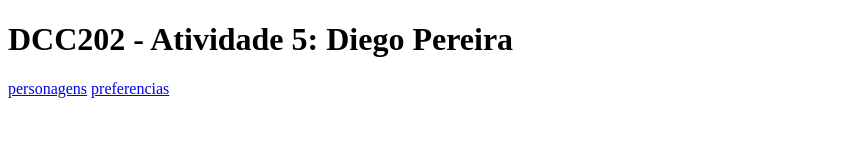
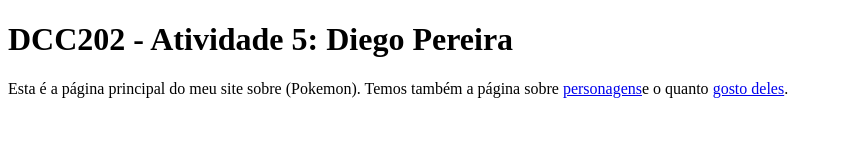
Before and after one commit to ufjf-dcc202/ufjf-dcc202-2023-3-a-atv5-DiegoPereira11, a website: page index.html in a window 1280 px wide. Shown: the whole page, without its empty margins (0-843 px from the left). Drawn offline with Linux system fonts and the light colour scheme.

Commit message:
modifica o paragrafo

```diff
--- a/index.html
+++ b/index.html
@@ -9,8 +9,9 @@
     <main>
         <h1>DCC202 - Atividade 5: Diego Pereira</h1>
         <p>
-            <a href="personagens.html">personagens</a>
-            <a href="preferencias.html">preferencias</a>
+            Esta é a página principal do meu site sobre (Pokemon). Temos também a página sobre
+            <a href="personagens.html">personagens</a>e o quanto
+            <a href="preferencias.html">gosto deles</a>.
         </p>
     </main>
 </body>
```
